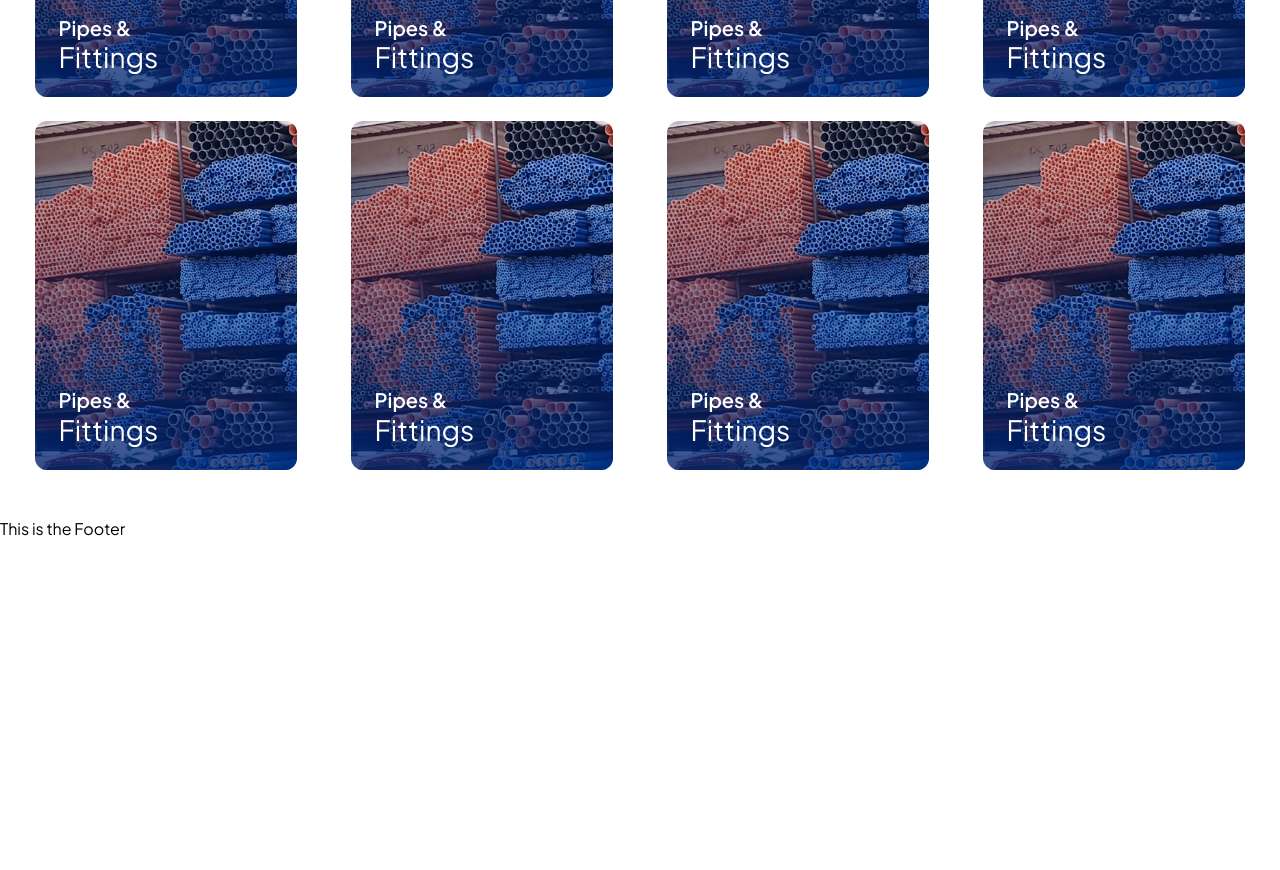
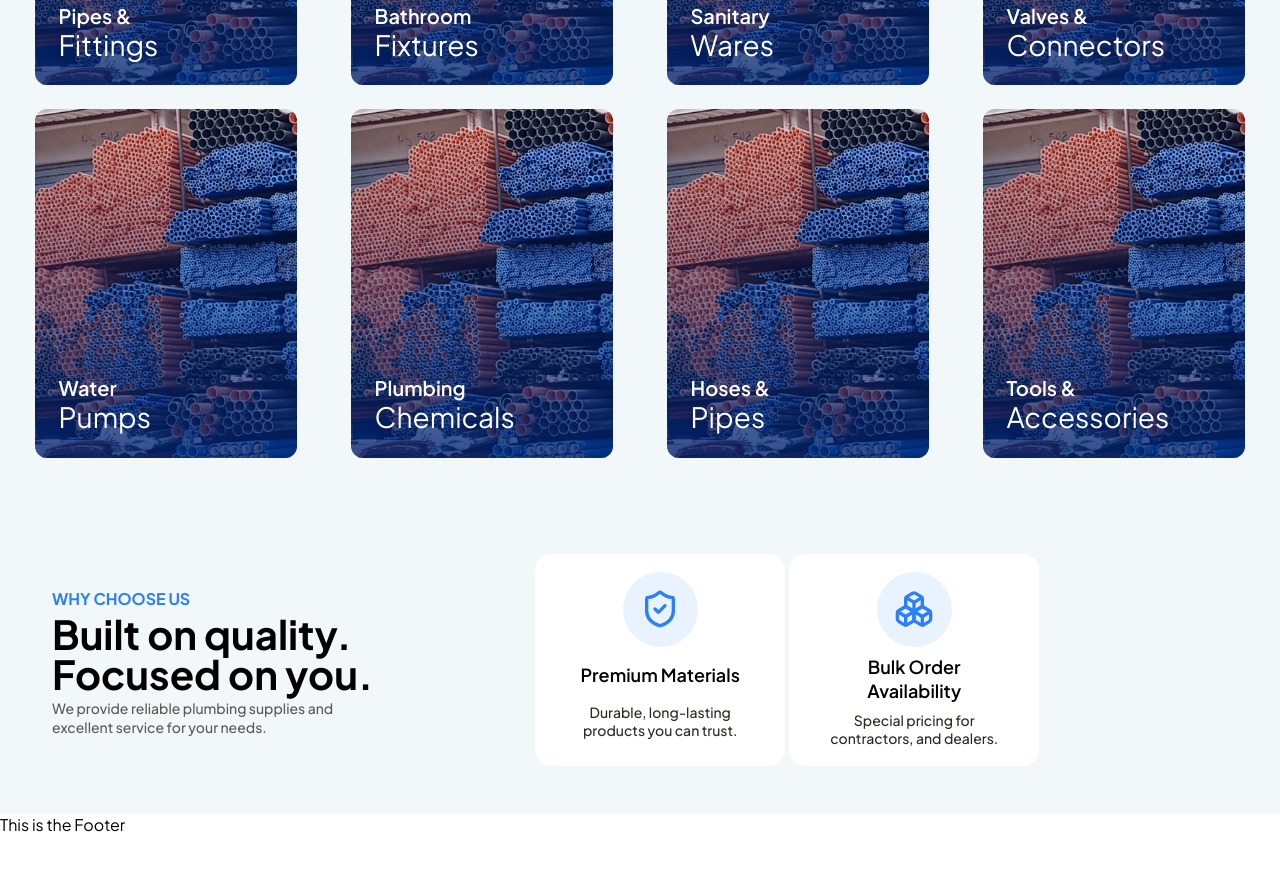
Before and after one commit to TaylorOkis/co_victrust_GC, a website built with Vite: page index.html in a window 1280 px wide. Shown: the part 1534-2404 px from the top of the page. Built offline with nearby package versions, Linux system fonts and the light colour scheme.

Commit message:
Update NavBar style

```diff
--- a/src/main.js
+++ b/src/main.js
@@ -1,7 +1,14 @@
 import "./style.css";
 import PhoneIcon from "./assets/icons/Phone.svg";
 import PipeImage from "./assets/images/pipes.png";
-import { createIcons, Headset, ShieldCheck, Truck, Clock4 } from "lucide";
+import {
+  createIcons,
+  Headset,
+  ShieldCheck,
+  Truck,
+  Clock4,
+  Boxes,
+} from "lucide";
 
 document.querySelector("#app").innerHTML = `
 <header class="topnav">
@@ -117,50 +124,77 @@ document.querySelector("#app").innerHTML = `
         <div class="category__card">
           <img src="${PipeImage}" alt="An image of a pipes" class="category__card-image" width="765" height="1020"/>
           <div class="category__card-overlay"></div>
-          <span class="category__card-name">Pipes &</span>
-          <span class="category__card-sub">Fittings</span>
+          <span class="category__card-name">Bathroom</span>
+          <span class="category__card-sub">Fixtures</span>
         </div>
 
         <div class="category__card">
           <img src="${PipeImage}" alt="An image of a pipes" class="category__card-image" width="765" height="1020"/>
           <div class="category__card-overlay"></div>
-          <span class="category__card-name">Pipes &</span>
-          <span class="category__card-sub">Fittings</span>
+          <span class="category__card-name">Sanitary</span>
+          <span class="category__card-sub">Wares</span>
         </div>
 
         <div class="category__card">
           <img src="${PipeImage}" alt="An image of a pipes" class="category__card-image" width="765" height="1020"/>
           <div class="category__card-overlay"></div>
-          <span class="category__card-name">Pipes &</span>
-          <span class="category__card-sub">Fittings</span>
+          <span class="category__card-name">Valves &</span>
+          <span class="category__card-sub">Connectors</span>
         </div>
 
         <div class="category__card">
           <img src="${PipeImage}" alt="An image of a pipes" class="category__card-image" width="765" height="1020"/>
           <div class="category__card-overlay"></div>
-          <span class="category__card-name">Pipes &</span>
-          <span class="category__card-sub">Fittings</span>
+          <span class="category__card-name">Water</span>
+          <span class="category__card-sub">Pumps</span>
         </div>
 
         <div class="category__card">
           <img src="${PipeImage}" alt="An image of a pipes" class="category__card-image" width="765" height="1020"/>
           <div class="category__card-overlay"></div>
-          <span class="category__card-name">Pipes &</span>
-          <span class="category__card-sub">Fittings</span>
+          <span class="category__card-name">Plumbing</span>
+          <span class="category__card-sub">Chemicals</span>
         </div>
 
         <div class="category__card">
           <img src="${PipeImage}" alt="An image of a pipes" class="category__card-image" width="765" height="1020"/>
           <div class="category__card-overlay"></div>
-          <span class="category__card-name">Pipes &</span>
-          <span class="category__card-sub">Fittings</span>
+          <span class="category__card-name">Hoses &</span>
+          <span class="category__card-sub">Pipes</span>
         </div>
 
         <div class="category__card">
           <img src="${PipeImage}" alt="An image of a pipes" class="category__card-image" width="765" height="1020"/>
           <div class="category__card-overlay"></div>
-          <span class="category__card-name">Pipes &</span>
-          <span class="category__card-sub">Fittings</span>
+          <span class="category__card-name">Tools &</span>
+          <span class="category__card-sub">Accessories</span>
+        </div>
+      </div>
+    </div>
+  </section>
+
+  <section class="trust">
+    <div class="wrapper trust__wrapper">
+      <div class="trust__description">
+        <span>Why choose us</span>
+        <h4>Built on quality. Focused on you.</h4>
+        <p>We provide reliable plumbing supplies and excellent service for your needs.</p>
+      </div>
+      <div class="trust__items">
+        <div class="trust__item">
+          <div class="trust__item-logo-container">
+            <i data-lucide="shield-check" class="trust__item-logo"></i>
+          </div>
+          <span class="trust__item-title">Premium Materials</span>
+          <span class="trust__item-description">Durable, long-lasting products you can trust.</span>
+        </div>
+
+        <div class="trust__item">
+          <div class="trust__item-logo-container">
+            <i data-lucide="boxes" class="trust__item-logo"></i>
+          </div>
+          <span class="trust__item-title">Bulk Order Availability</span>
+          <span class="trust__item-description">Special pricing for contractors, and dealers.</span>
         </div>
       </div>
     </div>
@@ -176,5 +210,6 @@ createIcons({
     ShieldCheck,
     Truck,
     Clock4,
+    Boxes,
   },
 });
--- a/src/style.css
+++ b/src/style.css
@@ -85,6 +85,7 @@
   --fs-20: calc(20 / 16 * 1rem);
   --fs-24: calc(24 / 16 * 1rem);
   --fs-28: calc(28 / 16 * 1rem);
+  --fs-30: calc(30 / 16 * 1rem);
   --fs-40: calc(40 / 16 * 1rem);
   --fs-48: calc(48 / 16 * 1rem);
   --fs-60: calc(60 / 16 * 1rem);
@@ -113,15 +114,30 @@ body {
   font-size: var(--fs-16);
   line-height: 1.33333;
   padding-block-end: 100ch;
+  background-color: var(--neutral-01);
+}
+
+h1,
+h2,
+h3,
+h4 {
+  line-height: 1;
 }
 
 h1 {
   font-size: clamp(2.375rem, calc(1.602rem + 3.864vw), 4.5rem);
-  line-height: 1.1;
 }
 
 h2 {
   font-size: clamp(1.75rem, calc(0.809rem + 4.706vw), 3.75rem);
+}
+
+h3 {
+  font-size: clamp(1.938rem, calc(1.551rem + 1.932vw), 3rem);
+}
+
+h4 {
+  font-size: clamp(1.75rem, calc(1.477rem + 1.364vw), 2.5rem);
 }
 
 img {
@@ -138,9 +154,11 @@ img {
 .topnav {
   background-color: var(--black);
   backdrop-filter: blur(10px);
-  z-index: -10;
-  padding-block: 6px;
+  z-index: 10;
+  padding-block: 14px;
   opacity: 0.9;
+  position: sticky;
+  top: 0;
 
   .topnav__wrapper {
     display: flex;
@@ -152,11 +170,19 @@ img {
     color: var(--neutral-01);
     align-items: center;
     gap: 4px;
+    cursor: pointer;
 
     > span {
       background-color: var(--neutral-01);
       width: 3px;
       height: 30px;
+    }
+  }
+
+  .topnav__logo {
+    @media (min-width: calc(600 / 16 * 1rem)) {
+      width: 40px;
+      height: 44px;
     }
   }
 
@@ -168,14 +194,24 @@ img {
     display: inline-block;
 
     &:nth-child(1) {
-      font-size: var(--fs-15);
+      font-size: var(--fs-30);
       font-family: "Anton SC";
       color: var(--theme-01);
     }
 
     &:nth-child(2) {
-      font-size: var(--fs-10);
+      font-size: var(--fs-15);
       margin-block-start: -2.5px;
+    }
+
+    @media (min-width: calc(600 / 16 * 1rem)) {
+      &:nth-child(1) {
+        font-size: var(--fs-28);
+      }
+
+      &:nth-child(2) {
+        font-size: var(--fs-14);
+      }
     }
   }
 
@@ -332,16 +368,16 @@ img {
     mask-image: linear-gradient(
       to right,
       rgb(0, 0, 0, 1),
-      rgb(0, 0, 0, 0.8),
-      rgb(0, 0, 0, 0.4),
-      rgb(0, 0, 0, 0)
+      rgb(0, 0, 0, 0.7) 50%,
+      rgb(0, 0, 0, 0.5) 15%,
+      rgb(0, 0, 0, 0) 100%
     );
     z-index: 2;
   }
 }
 
 .offer {
-  color: var(--neutral-04);
+  color: var(--neutral-01);
 
   .offer__wrapper {
     padding-block: 36px;
@@ -349,7 +385,7 @@ img {
 
   .offer__bg {
     display: grid;
-    background-color: var(--neutral-02);
+    background-color: var(--theme-01);
     padding: 28px 16px;
     border-radius: 8px;
     justify-content: space-around;
@@ -370,16 +406,15 @@ img {
     width: 50px;
     height: 50px;
     border-radius: 50%;
-    background-color: var(--neutral-03);
-    opacity: 0.89;
+    background-color: var(--neutral-01);
     display: grid;
     place-items: center;
   }
 
   .offer__logo {
     color: var(--theme-02);
-    width: 28px;
-    height: 28px;
+    width: 30px;
+    height: 30px;
   }
 
   .offer__description-title {
@@ -423,6 +458,8 @@ img {
 }
 
 .category {
+  background-color: var(--line);
+
   .category__wrapper {
     padding-block: 48px;
   }
@@ -525,3 +562,101 @@ img {
     }
   }
 }
+
+.trust {
+  background-color: var(--line);
+
+  .trust__wrapper {
+    padding-block: 48px;
+    display: grid;
+    grid-template-columns: 1fr;
+    padding-inline-start: 32px;
+  }
+
+  .trust__description {
+    align-self: center;
+    display: grid;
+    gap: 5px;
+
+    > span {
+      display: block;
+      text-transform: uppercase;
+      color: var(--theme-01);
+      font-weight: 700;
+      margin-block-start: 5px;
+    }
+
+    > h4 {
+      max-width: 15ch;
+    }
+
+    > p {
+      font-size: var(--fs-14);
+      max-width: 30ch;
+      color: var(--neutral-03);
+      font-weight: 500;
+    }
+  }
+
+  .trust__items {
+    display: flex;
+    gap: 4px;
+  }
+
+  .trust__item {
+    display: grid;
+    justify-items: center;
+    gap: 8px;
+    text-align: center;
+    padding-block: 18px;
+    width: 250px;
+    max-width: 300px;
+    background-color: var(--neutral-01);
+    border-radius: 16px;
+  }
+
+  .trust__item-logo-container {
+    position: relative;
+    width: 75px;
+    height: 75px;
+    border-radius: 50%;
+    display: grid;
+    place-items: center;
+
+    &::before {
+      content: "";
+      position: absolute;
+      inset: 0;
+      border-radius: inherit;
+      background: var(--theme-01);
+      opacity: 0.1;
+    }
+  }
+
+  .trust__item-logo {
+    width: 40px;
+    height: 40px;
+    color: var(--theme-01);
+  }
+
+  .trust__item-title {
+    color: var(--black);
+    font-size: var(--fs-18);
+    font-weight: 600;
+    max-width: 13ch;
+  }
+
+  .trust__item-description {
+    max-width: 18ch;
+    font-size: var(--fs-14);
+    color: var(--neutral-04);
+    opacity: 0.9;
+    font-weight: 500;
+  }
+
+  @media (min-width: 1024px) {
+    .trust__wrapper {
+      grid-template-columns: 1fr 1.5fr;
+    }
+  }
+}
```
